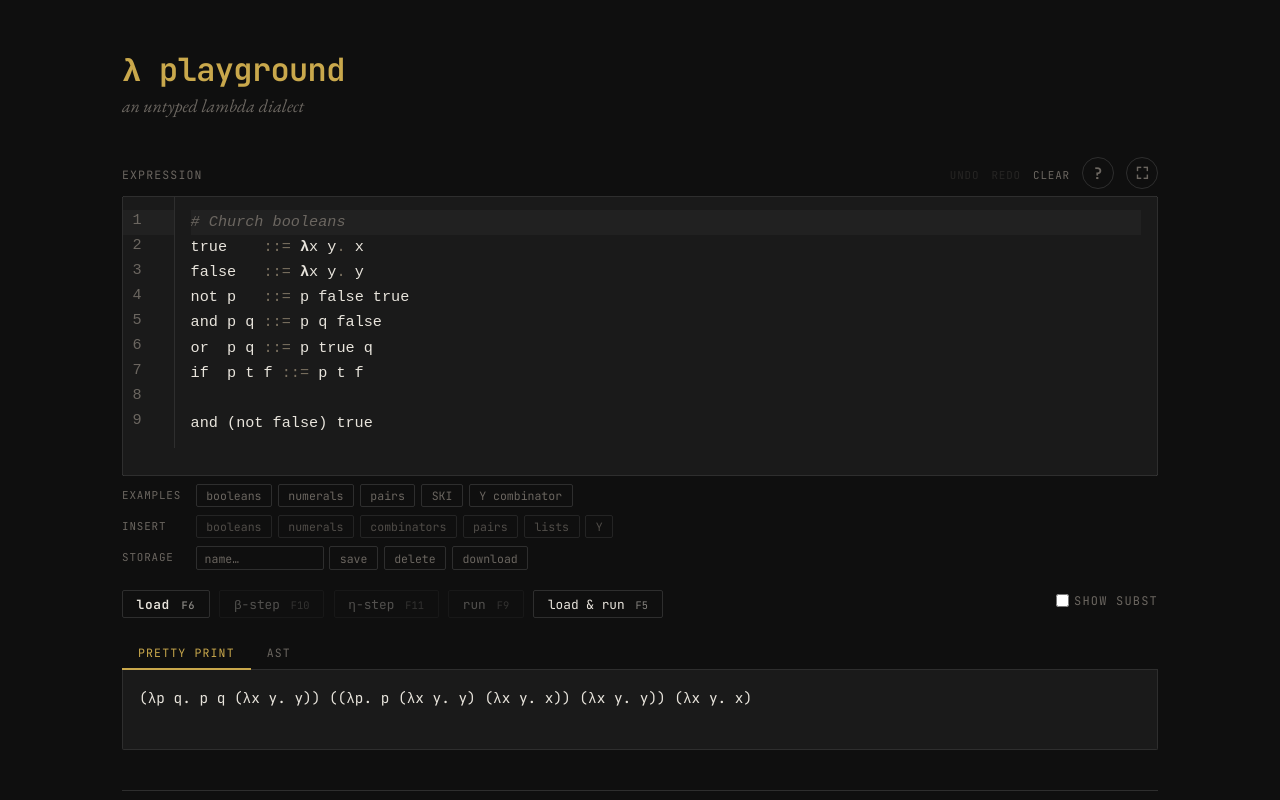
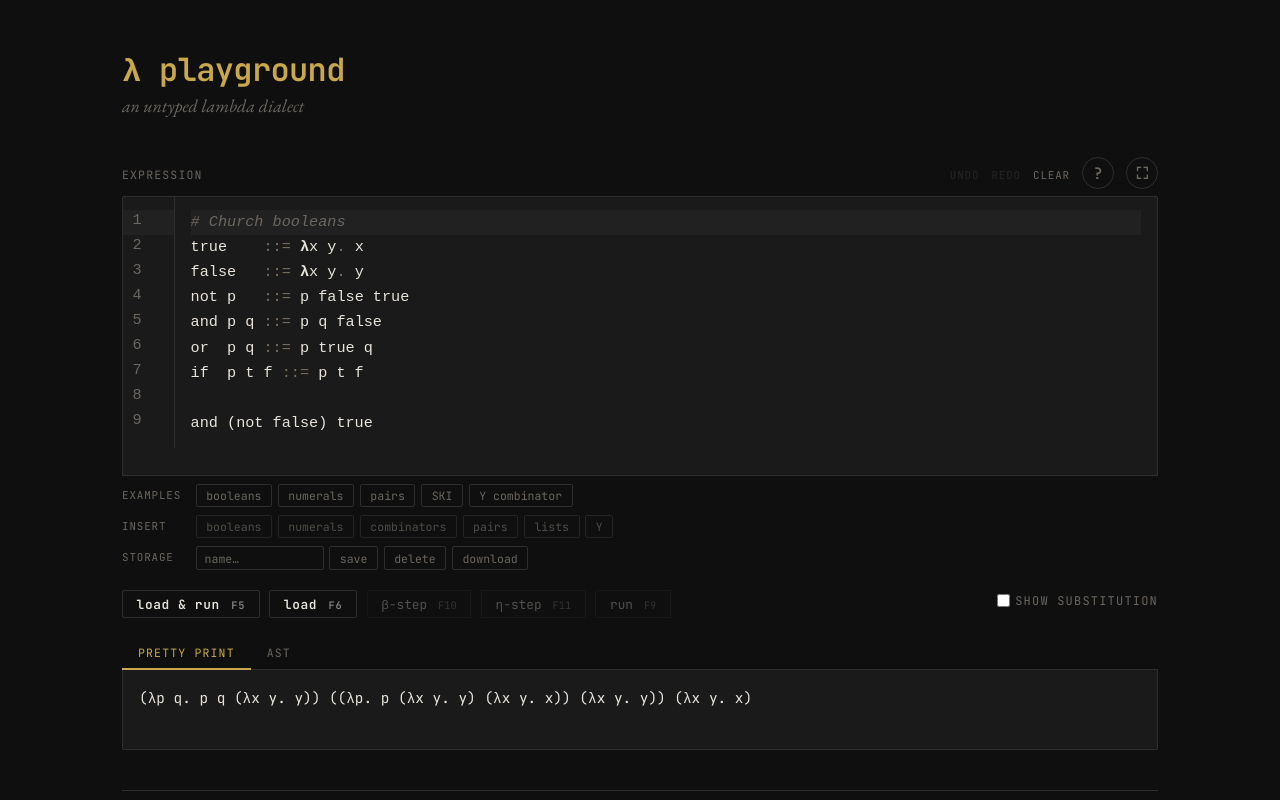
Before and after one commit to ezander/lambda_playground, a React (Vite) app: page / in a window 1280 px wide. Shown: the top 800 px of the page. Built offline with nearby package versions, Linux system fonts and the light colour scheme.

Commit message:
Move load & run first; expand show subst label; update help and README

```diff
--- a/src/App.tsx
+++ b/src/App.tsx
@@ -342,6 +342,8 @@ export default function App() {
 
         {/* ── Controls ── */}
         <div className="eval-controls">
+          <button className="load-btn" onClick={handleLoadRun} disabled={!programResult.ok || !programResult.expr}
+            title="Load and beta-reduce to normal form (F5)">load &amp; run <kbd>F5</kbd></button>
           <button className="load-btn" onClick={handleLoad} disabled={!programResult.ok || !programResult.expr}
             title="Parse and load the current expression into the history (F6)">
             load <kbd>F6</kbd>
@@ -349,14 +351,12 @@ export default function App() {
           <button onClick={handleStep}    disabled={!canStep}    title="Perform one beta-reduction step (F10)">β-step <kbd>F10</kbd></button>
           <button onClick={handleEtaStep} disabled={!canEtaStep} title="Perform one eta-reduction step: λx. f x → f (F11)">η-step <kbd>F11</kbd></button>
           <button onClick={handleRun}     disabled={!canStep}    title="Beta-reduce up to 1000 steps (F9)">run <kbd>F9</kbd></button>
-          <button onClick={handleLoadRun} disabled={!programResult.ok || !programResult.expr}
-            title="Load and beta-reduce to normal form (F5)">load &amp; run <kbd>F5</kbd></button>
           {loaded?.done && (
             <span className="eval-status normal-form">normal form</span>
           )}
           <label className="subst-toggle" title="Show substitution as an intermediate step before beta-reducing">
             <input type="checkbox" checked={showSubst} onChange={e => setShowSubst(e.target.checked)} />
-            {" "}show subst
+            {" "}show substitution
           </label>
         </div>
 
--- a/src/HelpModal.tsx
+++ b/src/HelpModal.tsx
@@ -72,11 +72,12 @@ export function HelpModal({ onClose }: { onClose: () => void }) {
         <h3>controls</h3>
         <table className="help-table">
           <tbody>
+            <tr><td><strong>load &amp; run</strong></td><td>load and immediately run to normal form</td></tr>
             <tr><td><strong>load</strong></td><td>parse and load the current expression into the history</td></tr>
             <tr><td><strong>β-step</strong></td><td>perform one beta-reduction step</td></tr>
             <tr><td><strong>η-step</strong></td><td>perform one eta-reduction step (λx. f x → f, when x ∉ fv(f)); disabled when none exists</td></tr>
             <tr><td><strong>run</strong></td><td>reduce up to 1000 beta steps; continue by pressing run again</td></tr>
-            <tr><td><strong>load &amp; run</strong></td><td>load and immediately run to normal form</td></tr>
+            <tr><td><strong>show substitution</strong></td><td>show substitution <code>e[x:=a]</code> as an intermediate step before beta-reducing</td></tr>
             <tr><td><strong>clear</strong></td><td>clear the editor</td></tr>
           </tbody>
         </table>
```
Also changed, not shown: 1 other file (tests, documents, lock files or other folders).
